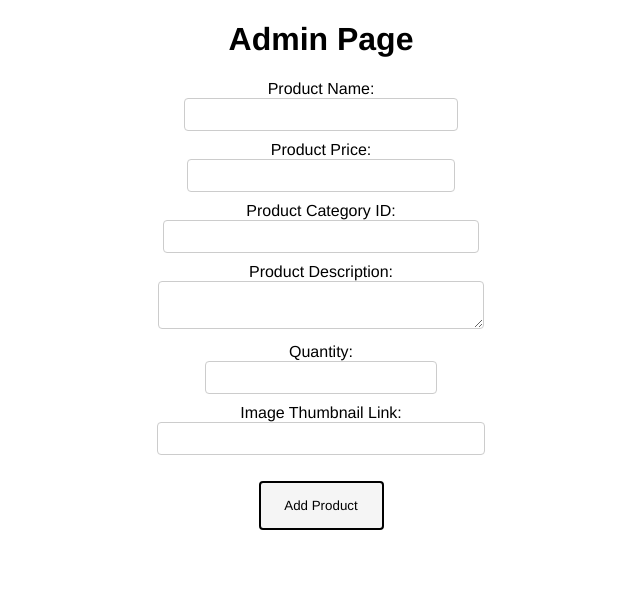
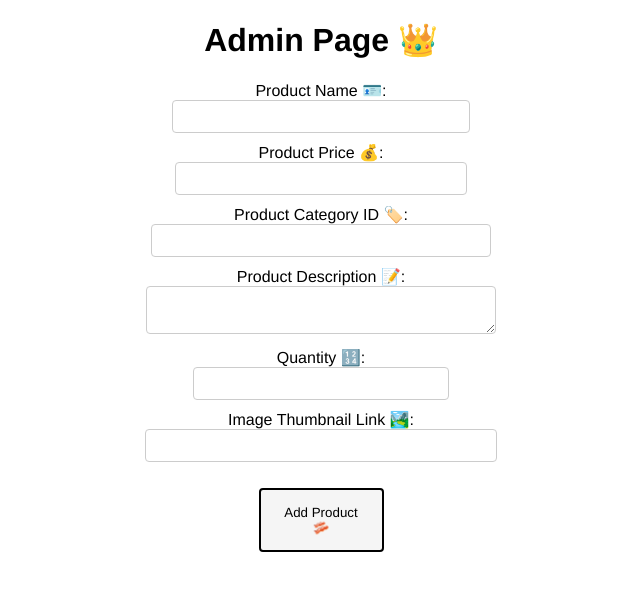
Before and after one commit to ts-oh/wepet-admin, a React (Vite) app: page / in a window 1280 px wide. Shown: the top 590 px of the page, without its empty margins (319-959 px from the left). Built offline with nearby package versions, Linux system fonts and the light colour scheme.

Commit message:
:technologist: [ADD]: emoji why not?

```diff
--- a/src/App.jsx
+++ b/src/App.jsx
@@ -21,7 +21,7 @@ const AdminPage = () => {
       mainImageUrl: thumbnailLink,
     }
 
-    const serverAddress = 'http://10.58.52.176:8001'
+    const serverAddress = 'http://localHost:8001'
 
     try {
       const response = await axios.post(`${serverAddress}/products`, newProduct)
@@ -33,18 +33,18 @@ const AdminPage = () => {
       setQuantity('')
       setThumbnailLink('')
 
-      console.log('Product added:', response.data)
+      console.log('Product added 🥳:', response.data)
     } catch (error) {
-      console.error('Error adding product:', error)
+      console.error('Error adding product 🫠:', error)
     }
   }
 
   return (
     <div>
-      <h1>Admin Page</h1>
+      <h1>Admin Page 👑</h1>
       <form onSubmit={handleSubmit}>
         <div>
-          <label>Product Name:</label>
+          <label>Product Name 🪪:</label>
           <input
             type="text"
             value={productName}
@@ -52,7 +52,7 @@ const AdminPage = () => {
           />
         </div>
         <div>
-          <label>Product Price:</label>
+          <label>Product Price 💰:</label>
           <input
             type="text"
             value={productPrice}
@@ -60,7 +60,7 @@ const AdminPage = () => {
           />
         </div>
         <div>
-          <label>Product Category ID:</label>
+          <label>Product Category ID 🏷️:</label>
           <input
             type="text"
             value={category}
@@ -68,14 +68,14 @@ const AdminPage = () => {
           />
         </div>
         <div>
-          <label>Product Description:</label>
+          <label>Product Description 📝:</label>
           <textarea
             value={productDescription}
             onChange={(e) => setProductDescription(e.target.value)}
           />
         </div>
         <div>
-          <label>Quantity:</label>
+          <label>Quantity 🔢:</label>
           <input
             type="number"
             value={quantity}
@@ -83,14 +83,14 @@ const AdminPage = () => {
           />
         </div>
         <div>
-          <label>Image Thumbnail Link:</label>
+          <label>Image Thumbnail Link 🏞️:</label>
           <input
             type="text"
             value={thumbnailLink}
             onChange={(e) => setThumbnailLink(e.target.value)}
           />
         </div>
-        <button type="submit">Add Product</button>
+        <button type="submit">Add Product 🥓</button>
       </form>
     </div>
   )
```
